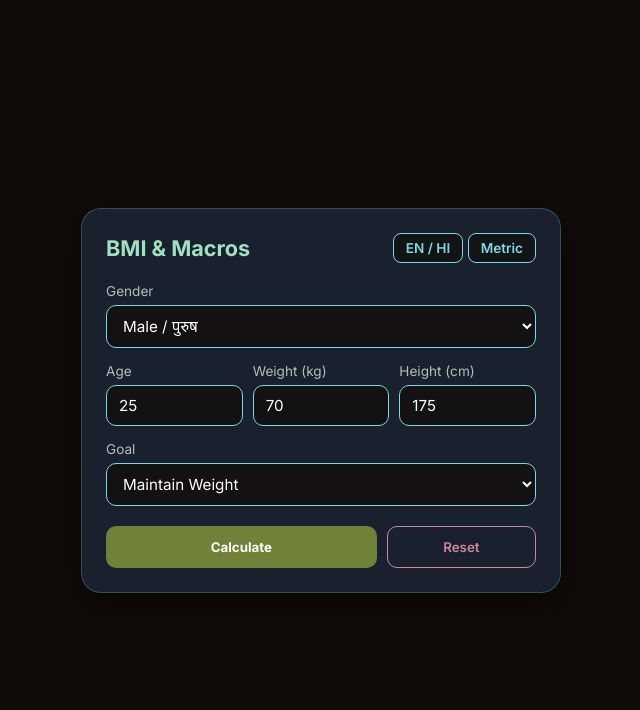
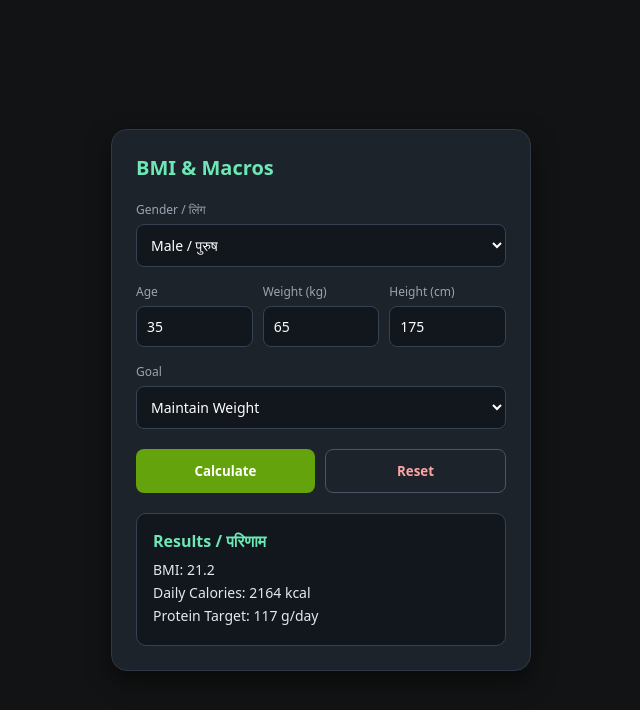
Before and after one commit to Rocky69999/bmi-macro-calculator, a plain HTML site: page index.html in a window 1280 px wide. Both pictures are taken after a click on the button "Calculate". Shown: the whole page, without its empty margins (319-959 px from the left). Drawn offline with Linux system fonts and the light colour scheme.

Commit message:
Refactor index.html for improved layout and styles

```diff
--- a/index.html
+++ b/index.html
@@ -1,150 +1,125 @@
 <!DOCTYPE html>
-<html lang="en">
+<html lang="hi">
 <head>
     <meta charset="UTF-8">
     <meta name="viewport" content="width=device-width, initial-scale=1.0">
     <title>BMI & Macro Calculator</title>
-  <link href="https://fonts.googleapis.com/css2?family=Inter:wght@400;500;600;700&family=Noto+Sans+Devanagari:wght@400;500;600;700&display=swap" rel="stylesheet">
     <style>
-    :root {
-      --smokey-black: #100C08;
-      --slate-card: rgba(30, 41, 59, 0.75);
-      --ash: #B2BEB5;
-      --ash-light: #E5E7EB;
-      --seafoam: #9FE2BF;
-      --jade: #00A86B;
-      --bermuda: #78DBE2;
-      --olive: #708238;
-      --olive-hover: #5B6B2D;
-      --apple: #8DB600;
-      --moss: #8A9A5B;
-      --clay: #B66A50;
-      --puce: #CC8899;
-    }
-
-    * { box-sizing: border-box; margin: 0; padding: 0; font-family: 'Inter', 'Noto Sans Devanagari', sans-serif; }
-    body { background-color: var(--smokey-black); color: var(--ash-light); min-height: 100vh; display: flex; justify-content: center; align-items: center; padding: 20px; }
-    .container { width: 100%; max-width: 480px; background: var(--slate-card); backdrop-filter: blur(16px); border: 1px solid rgba(120, 219, 226, 0.25); border-radius: 20px; padding: 24px; box-shadow: 0 10px 30px rgba(0,0,0,0.6); }
+        * { box-sizing: border-box; margin: 0; padding: 0; font-family: system-ui, -apple-system, sans-serif; }
+        body { background-color: #121314; color: #fff; display: flex; justify-content: center; align-items: center; min-height: 100vh; padding: 20px; }
+        .card { background: #1c232b; border: 1px solid #2e3846; border-radius: 16px; padding: 24px; width: 100%; max-width: 420px; box-shadow: 0 10px 25px rgba(0,0,0,0.5); }
         .header { display: flex; justify-content: space-between; align-items: center; margin-bottom: 20px; }
-    .title { color: var(--seafoam); font-size: 1.35rem; font-weight: 700; }
-    .toggle-btn { background: rgba(16, 12, 8, 0.6); border: 1px solid var(--bermuda); color: var(--bermuda); padding: 6px 12px; border-radius: 8px; cursor: pointer; font-size: 0.85rem; font-weight: 600; }
-    .form-group { margin-bottom: 15px; }
-    label { display: block; color: var(--ash); font-size: 0.85rem; margin-bottom: 6px; }
-    input, select { width: 100%; padding: 10px 12px; background: rgba(16, 12, 8, 0.7); border: 1px solid var(--bermuda); border-radius: 10px; color: #fff; font-size: 0.95rem; outline: none; }
-    .row { display: flex; gap: 10px; }
-    .col { flex: 1; }
+        .title { font-size: 20px; font-weight: bold; color: #6ee7b7; }
+        .grid { display: grid; grid-template-columns: repeat(3, 1fr); gap: 10px; }
+        .form-group { margin-bottom: 16px; }
+        label { display: block; font-size: 12px; color: #9ca3af; margin-bottom: 6px; }
+        input, select { width: 100%; padding: 10px; background: #12171d; border: 1px solid #374151; border-radius: 8px; color: #fff; font-size: 14px; outline: none; }
+        input:focus, select:focus { border-color: #6ee7b7; }
         .btn-group { display: flex; gap: 10px; margin-top: 20px; }
-    .btn-calc { flex: 2; background: var(--olive); color: #fff; border: none; padding: 12px; border-radius: 10px; font-weight: 700; cursor: pointer; transition: 0.2s; }
-    .btn-calc:hover { background: var(--olive-hover); }
-    .btn-reset { flex: 1; background: transparent; border: 1px solid var(--puce); color: var(--puce); padding: 12px; border-radius: 10px; font-weight: 600; cursor: pointer; }
-    .results { margin-top: 25px; padding-top: 20px; border-top: 1px solid rgba(255,255,255,0.15); display: none; }
-    .bmi-card { text-align: center; background: rgba(0,0,0,0.4); padding: 16px; border-radius: 15px; margin-bottom: 15px; border: 1px solid var(--jade); }
-    .bmi-score { font-size: 2.4rem; font-weight: 800; color: var(--bermuda); }
-    .bmi-status { display: inline-block; padding: 4px 14px; border-radius: 20px; font-weight: 700; font-size: 0.85rem; margin-top: 6px; }
-    .macros-grid { display: grid; grid-template-columns: repeat(3, 1fr); gap: 10px; margin-top: 15px; }
-    .macro-box { background: rgba(0,0,0,0.4); padding: 12px 8px; border-radius: 10px; text-align: center; border-top: 3px solid var(--olive); }
-    .macro-val { font-size: 1.1rem; font-weight: 700; color: var(--seafoam); }
-    .macro-lbl { font-size: 0.75rem; color: var(--ash); margin-top: 2px; }
+        button { flex: 1; padding: 12px; border: none; border-radius: 8px; font-weight: bold; cursor: pointer; transition: 0.2s; }
+        .btn-calc { background: #65a30d; color: #fff; }
+        .btn-calc:hover { background: #4d7c0f; }
+        .btn-reset { background: transparent; border: 1px solid #4b5563; color: #fca5a5; }
+        .result-box { margin-top: 20px; padding: 16px; background: #12171d; border-radius: 10px; border: 1px solid #374151; display: none; }
+        .result-title { color: #6ee7b7; font-weight: bold; margin-bottom: 8px; font-size: 16px; }
+        .result-item { font-size: 14px; margin: 4px 0; color: #e5e7eb; }
     </style>
 </head>
 <body>
 
-<div class="container">
+<div class="card">
     <div class="header">
-    <h2 class="title" id="app-title">BMI & Macros</h2>
-    <div>
-      <button class="toggle-btn" id="lang-btn" onclick="toggleLang()">EN / HI</button>
-      <button class="toggle-btn" id="unit-btn" onclick="toggleUnit()">Metric</button>
-    </div>
+        <div class="title">BMI & Macros</div>
     </div>
 
+    <form id="calcForm">
         <div class="form-group">
-    <label id="lbl-gender">Gender</label>
+            <label>Gender / लिंग</label>
             <select id="gender">
                 <option value="male">Male / पुरुष</option>
                 <option value="female">Female / महिला</option>
             </select>
         </div>
 
-  <div class="row form-group">
-    <div class="col">
-      <label id="lbl-age">Age</label>
-      <input type="number" id="age" value="25">
+        <div class="grid">
+            <div class="form-group">
+                <label>Age</label>
+                <input type="number" id="age" value="35" required>
             </div>
-    <div class="col">
-      <label id="lbl-weight">Weight (kg)</label>
-      <input type="number" id="weight" value="70">
+            <div class="form-group">
+                <label>Weight (kg)</label>
+                <input type="number" id="weight" value="65" required>
             </div>
-    <div class="col">
-      <label id="lbl-height">Height (cm)</label>
-      <input type="number" id="height" value="175">
+            <div class="form-group">
+                <label>Height (cm)</label>
+                <input type="number" id="height" value="175" required>
             </div>
         </div>
 
         <div class="form-group">
-    <label id="lbl-goal">Goal</label>
+            <label>Goal</label>
             <select id="goal">
-      <option value="maintain">Maintain Weight</option>
+                <option value="gain">Weight Gain (+500 kcal)</option>
+                <option value="maintain" selected>Maintain Weight</option>
                 <option value="loss">Weight Loss (-500 kcal)</option>
-      <option value="gain">Weight Gain (+500 kcal)</option>
             </select>
         </div>
 
         <div class="btn-group">
-    <button class="btn-calc" onclick="calculate()" id="btn-calc">Calculate</button>
-    <button class="btn-reset" onclick="resetForm()" id="btn-reset">Reset</button>
+            <button type="button" class="btn-calc" onclick="calculateBMI()">Calculate</button>
+            <button type="reset" class="btn-reset" onclick="hideResult()">Reset</button>
         </div>
+    </form>
 
-  <div class="results" id="results">
-    <div class="bmi-card">
-      <div class="bmi-score" id="res-bmi">22.8</div>
-      <div class="bmi-status" id="res-status">Normal</div>
-      <p style="font-size: 0.85rem; color: var(--ash); margin-top: 8px;" id="res-ideal">Ideal Weight: 57 - 76 kg</p>
-    </div>
-
-    <div class="macros-grid">
-      <div class="macro-box" style="border-color: var(--apple)">
-        <div class="macro-val" id="res-prot">140g</div>
-        <div class="macro-lbl" id="lbl-prot">Protein</div>
-      </div>
-      <div class="macro-box" style="border-color: var(--bermuda)">
-        <div class="macro-val" id="res-carbs">250g</div>
-        <div class="macro-lbl" id="lbl-carbs">Carbs</div>
-      </div>
-      <div class="macro-box" style="border-color: var(--clay)">
-        <div class="macro-val" id="res-fats">60g</div>
-        <div class="macro-lbl" id="lbl-fats">Fats</div>
-      </div>
-    </div>
+    <div id="result" class="result-box">
+        <div class="result-title">Results / परिणाम</div>
+        <div class="result-item" id="bmiResult">BMI: -</div>
+        <div class="result-item" id="caloriesResult">Daily Calories: -</div>
+        <div class="result-item" id="proteinResult">Protein: -</div>
     </div>
 </div>
 
 <script>
-  let isMetric = true;
-  let isEnglish = true;
+    function calculateBMI() {
+        const weight = parseFloat(document.getElementById('weight').value);
+        const height = parseFloat(document.getElementById('height').value);
+        const age = parseInt(document.getElementById('age').value);
+        const gender = document.getElementById('gender').value;
+        const goal = document.getElementById('goal').value;
 
-  function calculate() {
-    let w = parseFloat(document.getElementById('weight').value);
-    let h = parseFloat(document.getElementById('height').value);
-    let age = parseInt(document.getElementById('age').value) || 25;
-    let gender = document.getElementById('gender').value;
-    let goal = document.getElementById('goal').value;
-
-    if(!isMetric) {
-      w = w * 0.453592;
-      h = h * 2.54;
+        if (!weight || !height || !age) {
+            alert("कृपया सभी विवरण सही से भरें!");
+            return;
         }
 
-    if(!w || !h) return;
+        // BMI Calculation
+        const heightInMeters = height / 100;
+        const bmi = (weight / (heightInMeters * heightInMeters)).toFixed(1);
 
-    let hm = h / 100;
-    let bmi = (w / (hm * hm)).toFixed(1);
+        // BMR (Mifflin-St Jeor Equation)
+        let bmr = (10 * weight) + (6.25 * height) - (5 * age);
+        bmr = (gender === 'male') ? bmr + 5 : bmr - 161;
 
-    document.getElementById('res-bmi').innerText = bmi;
-    let status = document.getElementById('res-status');
+        // Total Calories (Sedentary Multiplier ~1.375)
+        let tdee = bmr * 1.375;
+        if (goal === 'gain') tdee += 500;
+        if (goal === 'loss') tdee -= 500;
 
-    if(bmi < 18.5) {
-      status.innerText = isEnglish ? "Underweight" : "कम वज़न";
-      status.style.backgroundColor = "var(--bermuda)";
-      status.style.color = "#100C08";
-    } else if(bmi < 25)
+        const calories = Math.round(tdee);
+        const protein = Math.round(weight * 1.8); // 1.8g per kg
+
+        // Show Results
+        document.getElementById('bmiResult').innerText = `BMI: ${bmi}`;
+        document.getElementById('caloriesResult').innerText = `Daily Calories: ${calories} kcal`;
+        document.getElementById('proteinResult').innerText = `Protein Target: ${protein} g/day`;
+
+        document.getElementById('result').style.display = 'block';
+    }
+
+    function hideResult() {
+        document.getElementById('result').style.display = 'none';
+    }
+</script>
+
+</body>
+</html>
```
Lines whose indentation alone changed are shown as unchanged.
